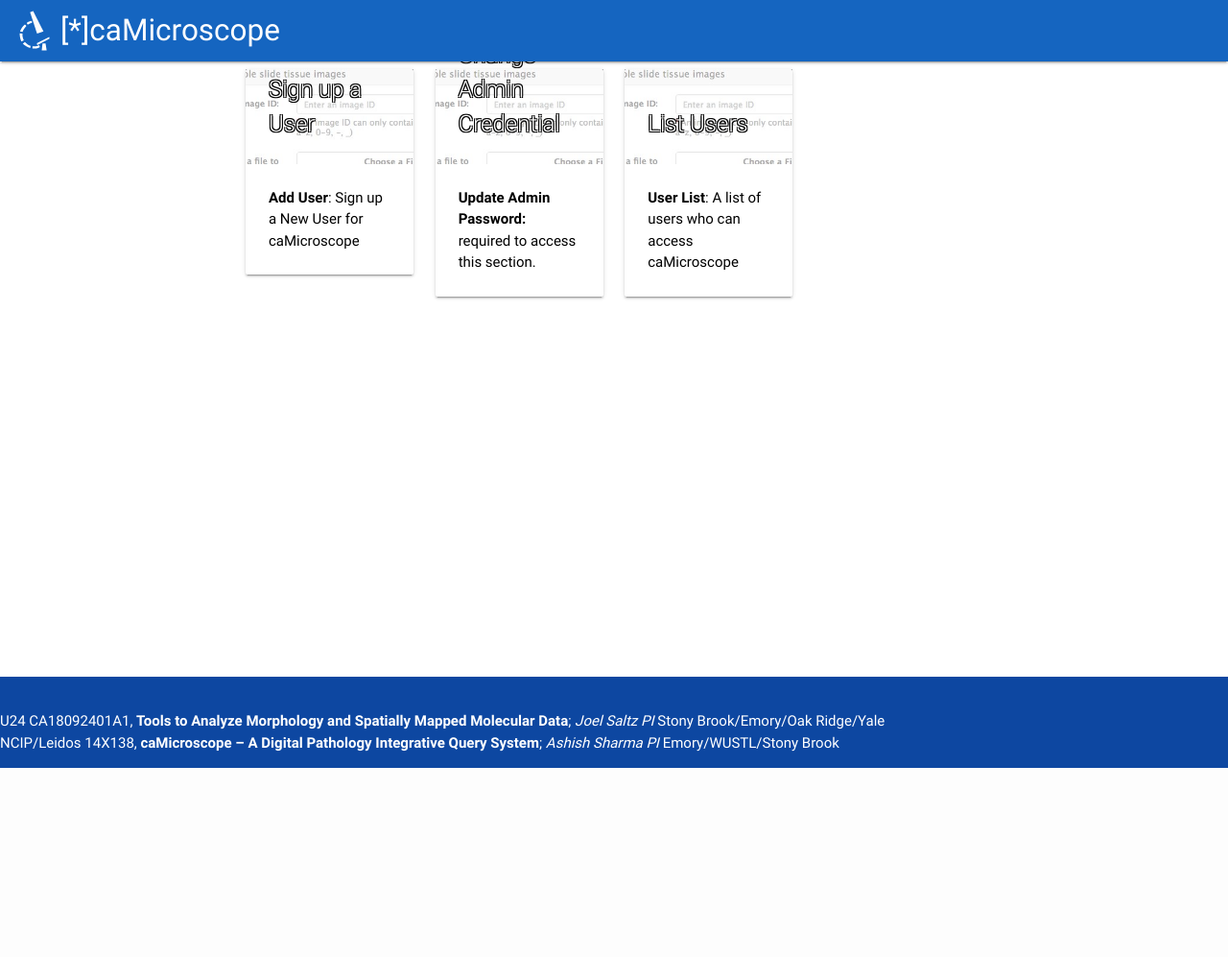
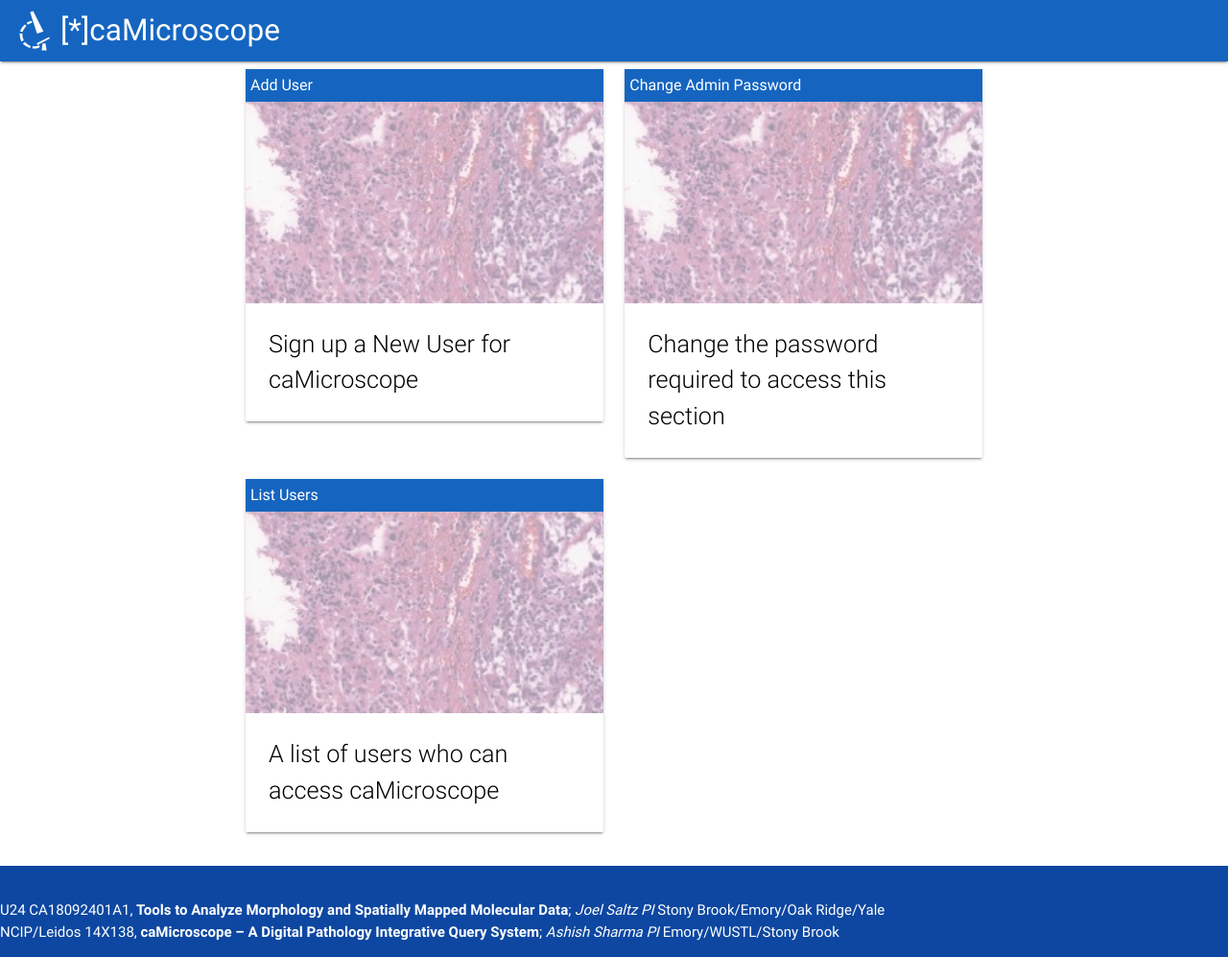
Before and after one commit to supraja2710/Security, a PHP site: page /plus/camicSignup/index.php in a window 1280 px wide. Shown: the whole page at 96% size. Before the commit the page ends 800 px from the top, so only its background shows below. Run offline with PHP 8.4, Linux system fonts and the light colour scheme; the visitor is signed in with stand-in values (Sample User, id 1); some libraries are stand-ins or nearby versions.

Commit message:
new card design for admin home

```diff
--- a/camicSignup/index.php
+++ b/camicSignup/index.php
@@ -101,46 +101,46 @@ $_SESSION["name"] = "quip";
       <div class="container">
         <div class="row">
           <a href="#modal1">
-            <div class="col s12 m6 l4 xl3">
-              <div class="card" id="upload">
+            <div class="col s12 l6">
+              <div class="card" id="view">
+                <div class="top_bar">Add User</div>
                 <div class="card-image">
                   <div class="darkimg">
-                    <img src="../img/upload.jpg">
+                    <img src="../img/view.png">
                   </div>
-                  <span class="card-title">Sign up a User</span>
                 </div>
                 <div class="card-content">
-                  <p class="card-text"><b>Add User</b>: Sign up a New User for <?php print $branding_title; ?> </p>
+                  <p class="card-text flow-text">Sign up a New User for caMicroscope</p>
                 </div>
               </div>
             </div>
           </a>
           <a href="#modal2">
-            <div class="col s12 m6 l4 xl3">
-              <div class="card" id="upload">
+            <div class="col s12 l6">
+              <div class="card" id="view">
+                <div class="top_bar">Change Admin Password</div>
                 <div class="card-image">
                   <div class="darkimg">
-                    <img src="../img/upload.jpg">
+                    <img src="../img/view.png">
                   </div>
-                  <span class="card-title">Change Admin Credential</span>
                 </div>
                 <div class="card-content">
-                  <p class="card-text"><b>Update Admin Password:</b> required to access this section. </p>
+                  <p class="card-text flow-text">Change the password required to access this section</p>
                 </div>
               </div>
             </div>
           </a>
           <a href="/camicSignup/user_list.php">
-            <div class="col s12 m6 l4 xl3">
-              <div class="card" id="upload">
+            <div class="col s12 l6">
+              <div class="card" id="view">
+                <div class="top_bar">List Users</div>
                 <div class="card-image">
                   <div class="darkimg">
-                    <img src="../img/upload.jpg">
+                    <img src="../img/view.png">
                   </div>
-                  <span class="card-title">List Users</span>
                 </div>
                 <div class="card-content">
-                  <p class="card-text"><b>User List</b>: A list of users who can access <?php print $branding_title; ?> </p>
+                  <p class="card-text flow-text">A list of users who can access caMicroscope</p>
                 </div>
               </div>
             </div>
```
